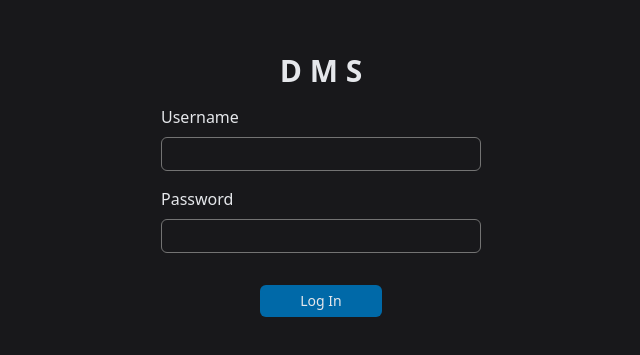
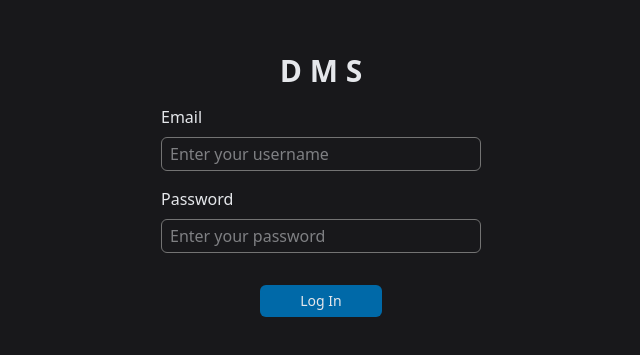
Before and after one commit to Nawshhh/docs-management-system, a React app in the folder frontend/: page / in a window 1280 px wide. Shown: the part 215-570 px from the top of the page, without its empty margins (319-959 px from the left). Built offline with nearby package versions, Linux system fonts and the light colour scheme; the HTML template or start-up script is replaced by a standard one.

Commit message:
feat: login fixed

```diff
--- a/frontend/package.json
+++ b/frontend/package.json
@@ -11,6 +11,7 @@
   },
   "dependencies": {
     "@tailwindcss/vite": "^4.1.14",
+    "axios": "^1.12.2",
     "react": "^19.1.1",
     "react-dom": "^19.1.1"
   },
--- a/frontend/src/components/LoginModal.tsx
+++ b/frontend/src/components/LoginModal.tsx
@@ -1,25 +1,70 @@
+import {useState} from 'react';
+import axios from 'axios';
 
 function LoginModal() {
+  const [email, setEmail] = useState("");
+  const [password, setPassword] = useState("");
+  const [loading, setLoading] = useState(false);
+  const [error, setError] = useState<string | null>(null);
 
-  const formSubmit = (e: React.FormEvent) => {
-    e.preventDefault();
+  const handleLogin = async () => {
+    setLoading(true);
+    setError(null);
 
-  }
+    try {
+      const response = await axios.post("http://127.0.0.1:8000/auth/login", {
+        email,
+        password,
+      });
+
+       console.log('Login successful:', response.data);
+
+       localStorage.setItem("token", response.data.data.access);
+
+    } catch (error: any) {
+      console.error('Login failed:', error.response?.data || error.message);
+    } finally {
+      setLoading(false);
+      setEmail("");
+      setPassword("");
+    }
+  };
 
   return (
     <div className='h-auto w-auto py-8 px-8 rounded-md flex flex-col items-center justify-center'>
       <div className='grid-rows-2 gap-x-8 w-full h-full mb-8'>
         <div className="w-full flex flex-col text-center mb-4 text-gray-200 text-3xl font-bold">D M S</div>
         <div className='flex flex-col gap-y-2 mb-4 w-xs'>
-          <span className=' text-gray-200'>Username</span>
-          <input type="text" className=' rounded-md p-1 px-2 border-1 border-neutral-500 text-gray-200 font-light'/>
+          <span className=' text-gray-200'>Email</span>
+          <input
+            type="text"
+            className='rounded-md p-1 px-2 border-1 border-neutral-500 text-gray-200 font-light'
+            name="email"
+            value={email}
+            onChange={(e) => setEmail(e.target.value)}
+            placeholder='Enter your username'/>
         </div>
         <div className='flex flex-col gap-y-2'>
           <span className=' text-gray-200'>Password</span>
-          <input type="text" className='rounded-md p-1 px-2 border-1 border-neutral-500 text-gray-200 '/>
+          <input
+            type="text"
+            className='rounded-md p-1 px-2 border-1 border-neutral-500 text-gray-200'
+            name="password"
+            value={password}
+            onChange={(e) => setPassword(e.target.value)}
+            placeholder='Enter your password'/>
         </div>
       </div>
-      <button className='h-8 px-10 bg-sky-700 hover:bg-sky-600 rounded-md text-gray-200 hover:text-gray-300 text-sm cursor-pointer'>Log In</button>
+      {error && (
+        <div className="text-red-400 text-sm mb-2">
+          {error}
+        </div>
+      )}
+      <button
+        onClick={handleLogin}
+        disabled={loading}
+        className='h-8 px-10 bg-sky-700 hover:bg-sky-600 rounded-md text-gray-200 hover:text-gray-300 text-sm cursor-pointer'
+        >Log In</button>
     </div>
   )
 }
```
Also changed, not shown: 2 other files (tests, documents, lock files or other folders).
